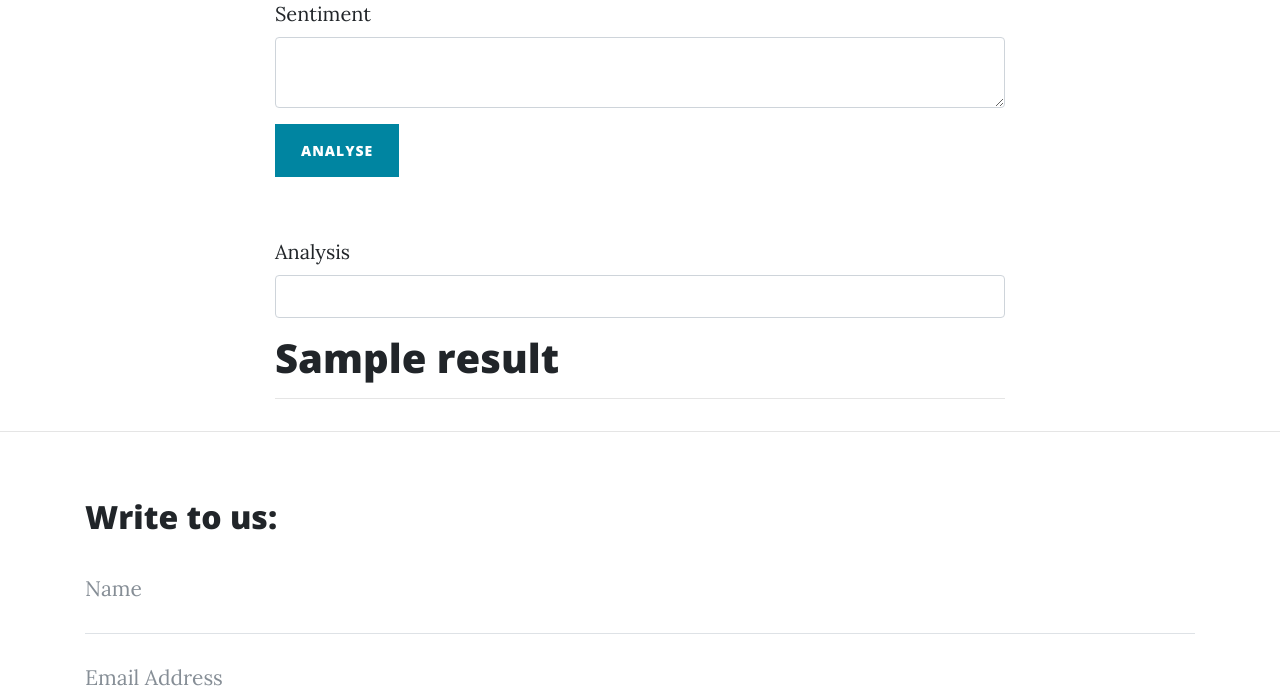
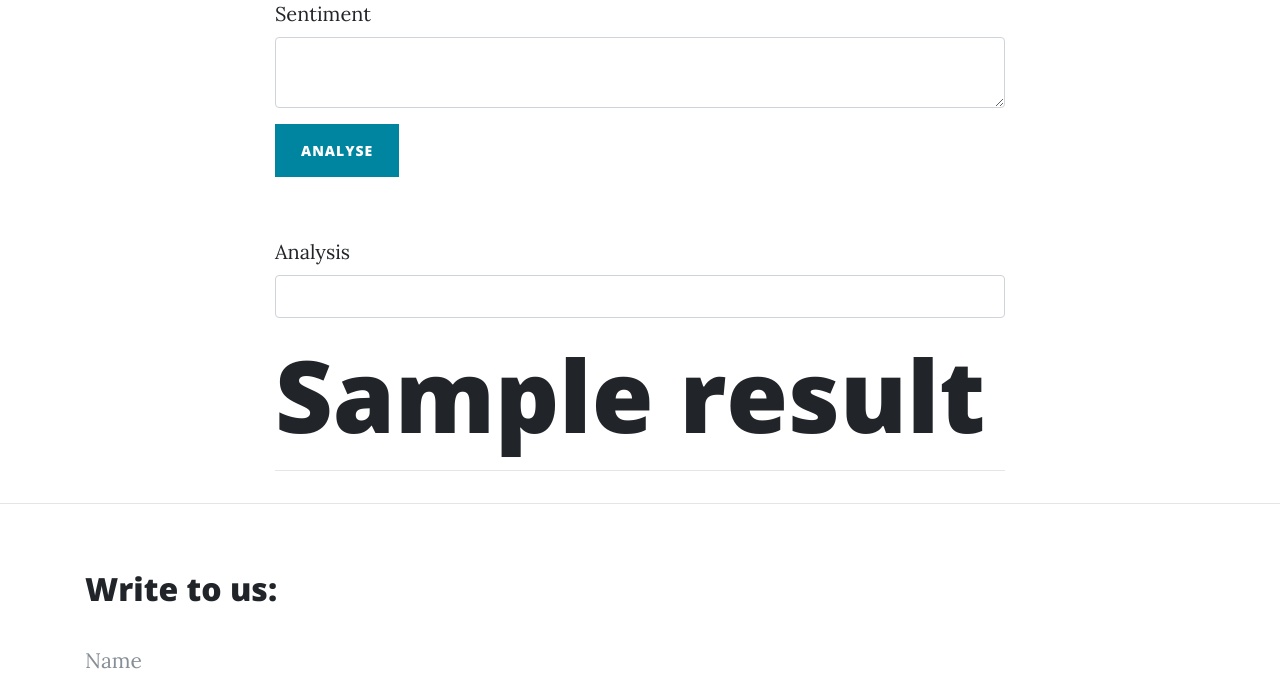
Before and after one commit to shounak8/Day_82_Heroku_Deployment, a Flask app: template templates/sentiment.html in a window 1280 px wide. Shown: the part 726-1426 px from the top of the page. Run offline with Flask 2, Linux system fonts and the light colour scheme; the template is opened without the code that fills it: values that come from a table or form of the project are taken from there, most other values are stand-ins (such as "Sample title", 1, 10 or a date in 2020); parts of the project's set-up code (start-up, migrations or seed data) failed here and were passed over; some libraries are stand-ins or nearby versions.

Commit message:
Update sentiment.html

```diff
--- a/templates/sentiment.html
+++ b/templates/sentiment.html
@@ -33,7 +33,7 @@
             </form>
 <br><br>
             {{ wtf.quick_form(sentiment_analysis_output, novalidate=True)}}
-            <h1>{{result[0]}}</h1>
+            <h1 style="font-size:100px;">{{result[0]}}</h1>
             <hr>
         </div>
     </div>
```
